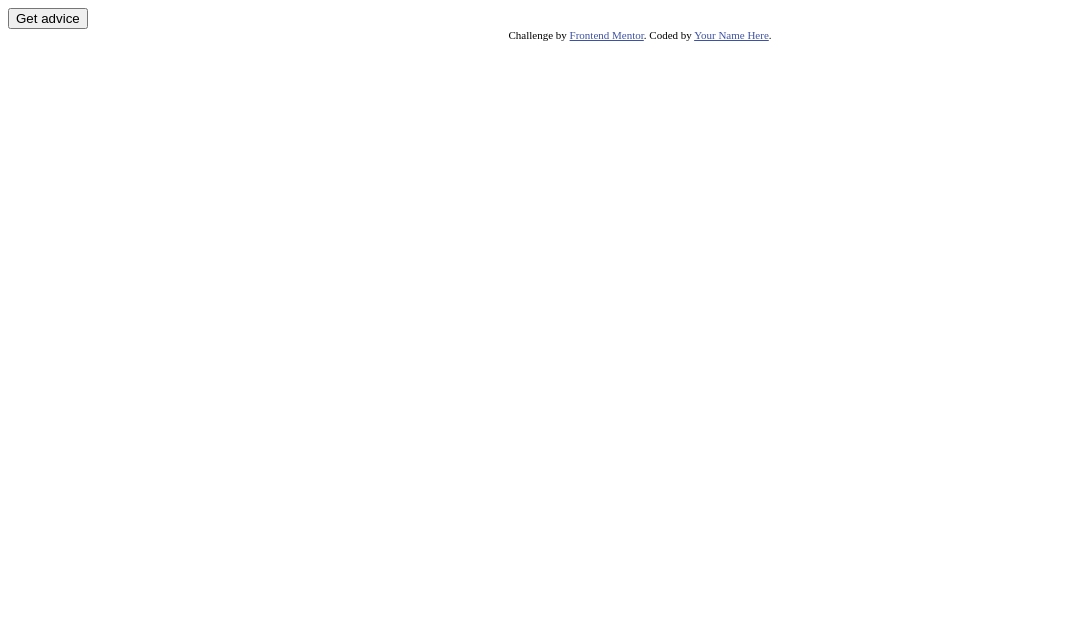
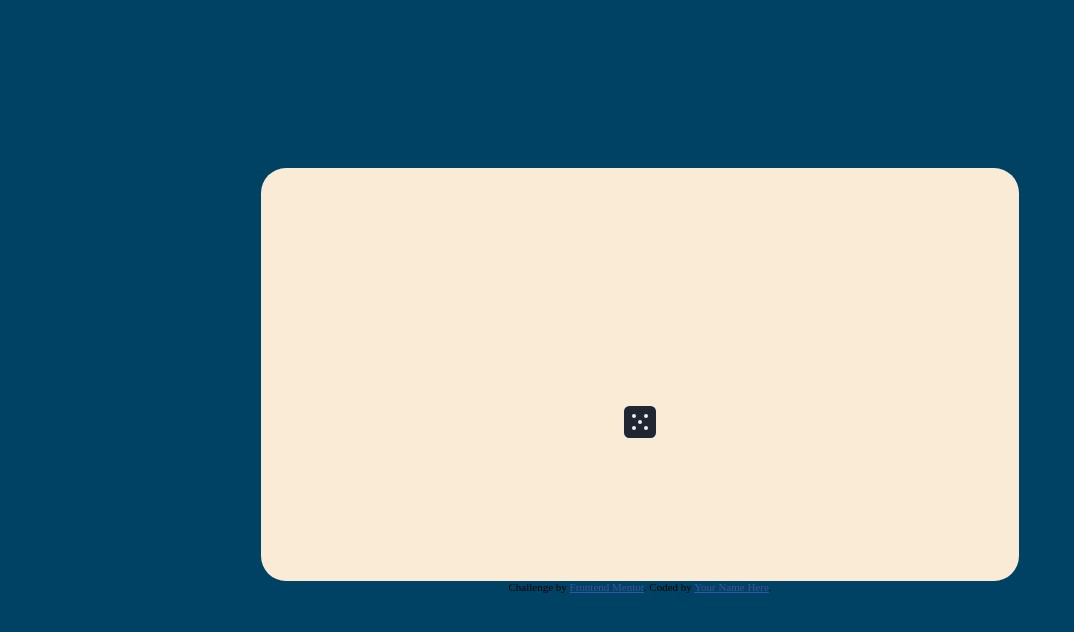
Before and after one commit to EmmaBin/frontend-challenge-advice-challenge, a plain HTML site: page index.html in a window 1280 px wide. Shown: the whole page, without its empty margins (0-1074 px from the left). Drawn offline with Linux system fonts and the light colour scheme; no server answers.

Commit message:
added media queries

```diff
--- a/index.html
+++ b/index.html
@@ -8,6 +8,7 @@
 
   <link rel="icon" type="image/png" sizes="32x32" href="./images/favicon-32x32.png">
 
+
   <title>Frontend Mentor | Advice generator app</title>
 
   <!-- Feel free to remove these styles or customise in your own stylesheet 👍 -->
@@ -16,12 +17,14 @@
 </head>
 
 <body>
-
-
-  <div id="advice">
-
+  <div class="container">
+    <div id="num">
+    </div>
+    <div id="advice">
+    </div>
+    <button id="btn">
+    </button>
   </div>
-  <button id="btn">Get advice</button>
 
 
 
--- a/main.js
+++ b/main.js
@@ -5,14 +5,16 @@
 
 
 const adviceContainer = document.querySelector("#advice")
+const numContainer = document.querySelector("#num")
 const btn = document.querySelector("#btn")
 
-function fetchNewAdvice(result) {
+function fetchNewAdvice() {
     return (
         fetch("https://api.adviceslip.com/advice")
             .then(res => res.json())
             .then(result => {
-                adviceContainer.innerHTML = result.slip["advice"]
+                numContainer.innerHTML = `#${result.slip["id"]}`
+                adviceContainer.innerHTML = `"${result.slip["advice"]}"`
             })
     )
 }
--- a/style.css
+++ b/style.css
@@ -6,3 +6,67 @@
 .attribution a {
     color: hsl(228, 45%, 44%);
 }
+
+body {
+    display: flex;
+    flex-direction: column;
+    justify-content: center;
+    align-items: center;
+    background-color: #004263;
+}
+
+.container {
+    margin-top: 10em;
+    display: flex;
+    flex-direction: column;
+    justify-content: center;
+    align-items: center;
+    background-color: antiquewhite;
+    padding: 10%;
+    border-radius: 25px;
+    min-width: 10rem;
+    /* Adjust as needed */
+    min-height: 10rem;
+    /* Adjust as needed */
+    width: 40%;
+    height: 40%;
+}
+
+#num {
+    margin-bottom: 2rem;
+    ;
+
+}
+
+#btn {
+    background-image: url("./images/icon-dice.svg");
+    background-size: cover;
+    width: 2rem;
+    /* adjust as needed */
+    height: 2rem;
+    /* adjust as needed */
+    border: none;
+    padding: 0;
+    margin-top: 4rem
+}
+
+#advice {
+    font-size: 2rem;
+}
+
+/* For tablets */
+@media (min-width: 768px) {
+    .container {
+        width: 70%;
+        height: 70%;
+    }
+}
+
+/* For desktop */
+@media (min-width: 1024px) {
+    .container {
+        margin-top: 10em;
+        width: 40%;
+        height: 40%;
+    }
+}
```
